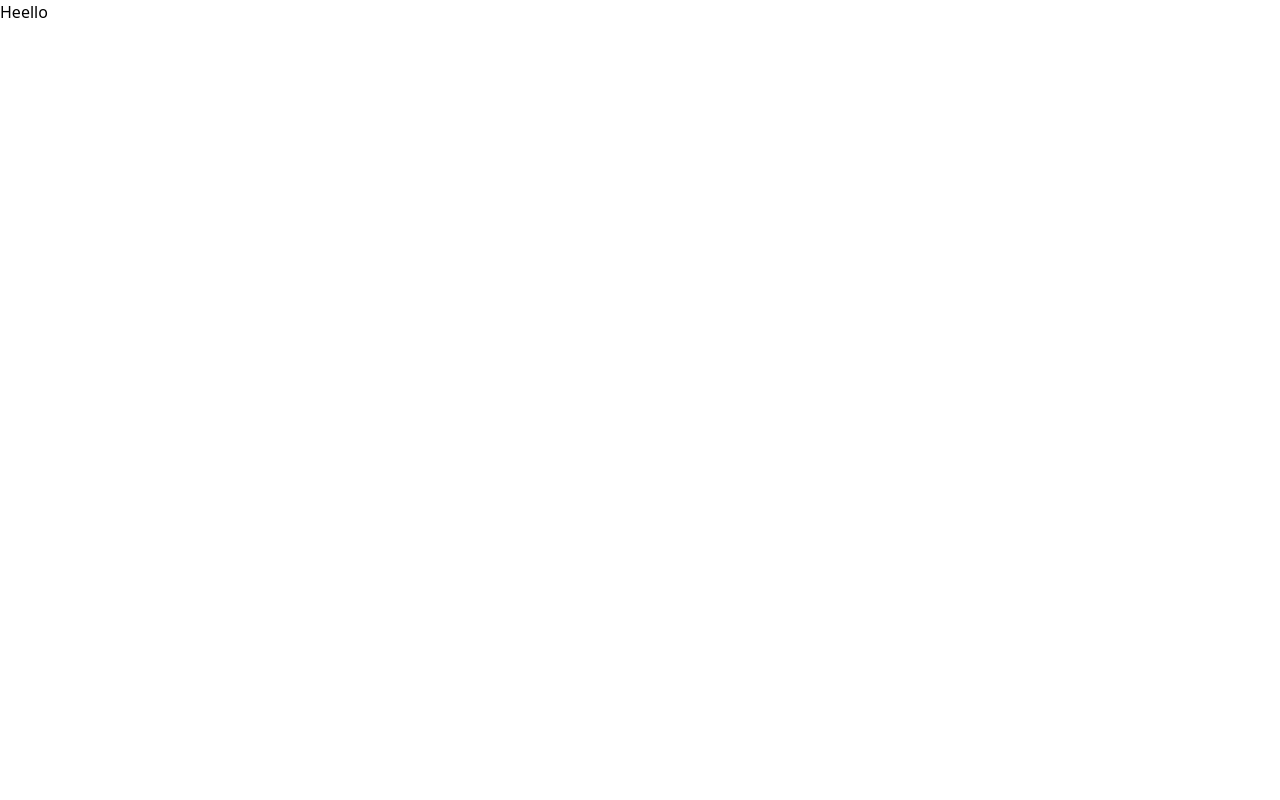
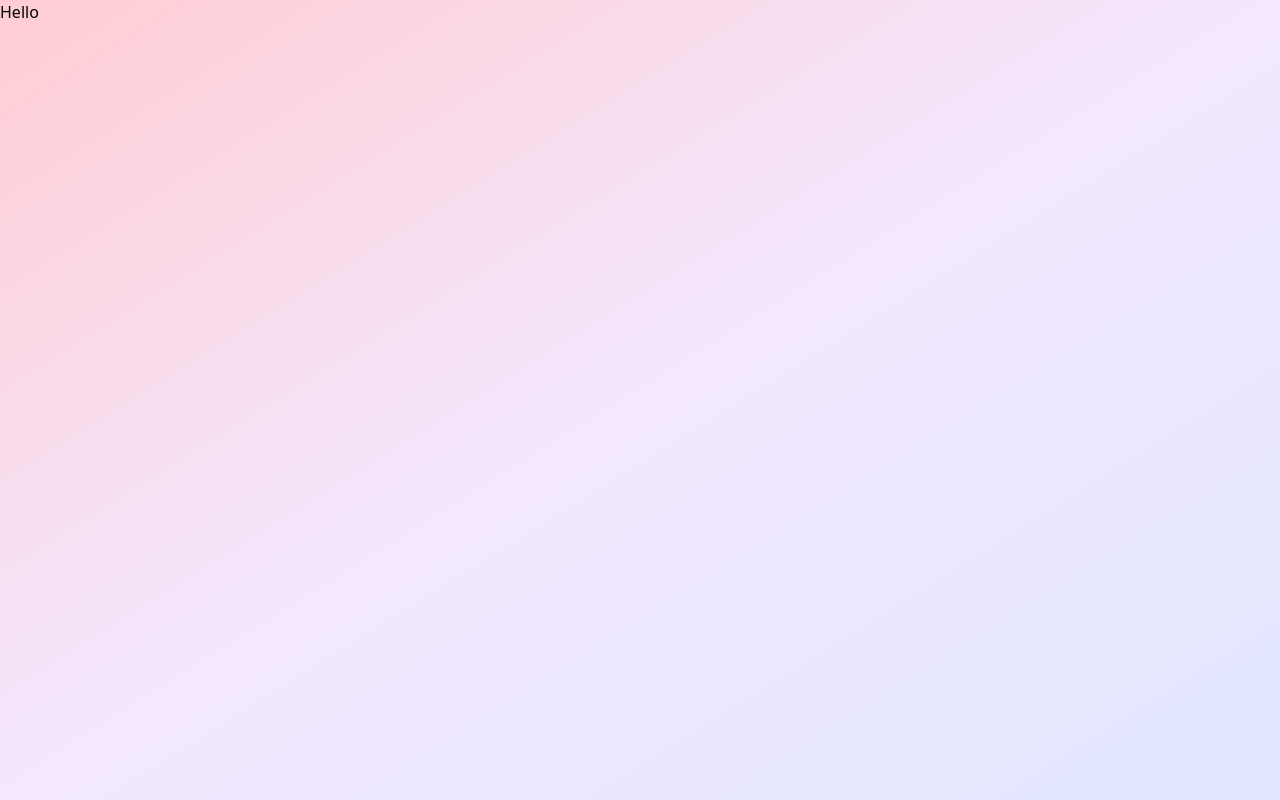
Before and after one commit to vachan-maker/lofi-synth, a Next.js app: page / in a window 1280 px wide. Built offline with nearby package versions, Linux system fonts and the light colour scheme.

Commit message:
Hero section layout

```diff
--- a/src/app/components/Hero.jsx
+++ b/src/app/components/Hero.jsx
@@ -1,4 +1,9 @@
-export default function Hero() {
-    <h1>Hello!!</h1>
+export default function Hero () {
+    return(
+<div className="min-h-screen transition-colors duration-500 bg-gradient-to-br from-rose-200 via-purple-100 to-indigo-100">
+    <h1>Hello</h1>
+</div>
+
+    );
 
 }
--- a/src/app/page.js
+++ b/src/app/page.js
@@ -1,6 +1,6 @@
 import Image from "next/image";
-
+import Hero from "./components/Hero";
 export default function Home() {
-  return (<h1>Heello</h1>
+  return (<Hero/>
   );
 }
```
